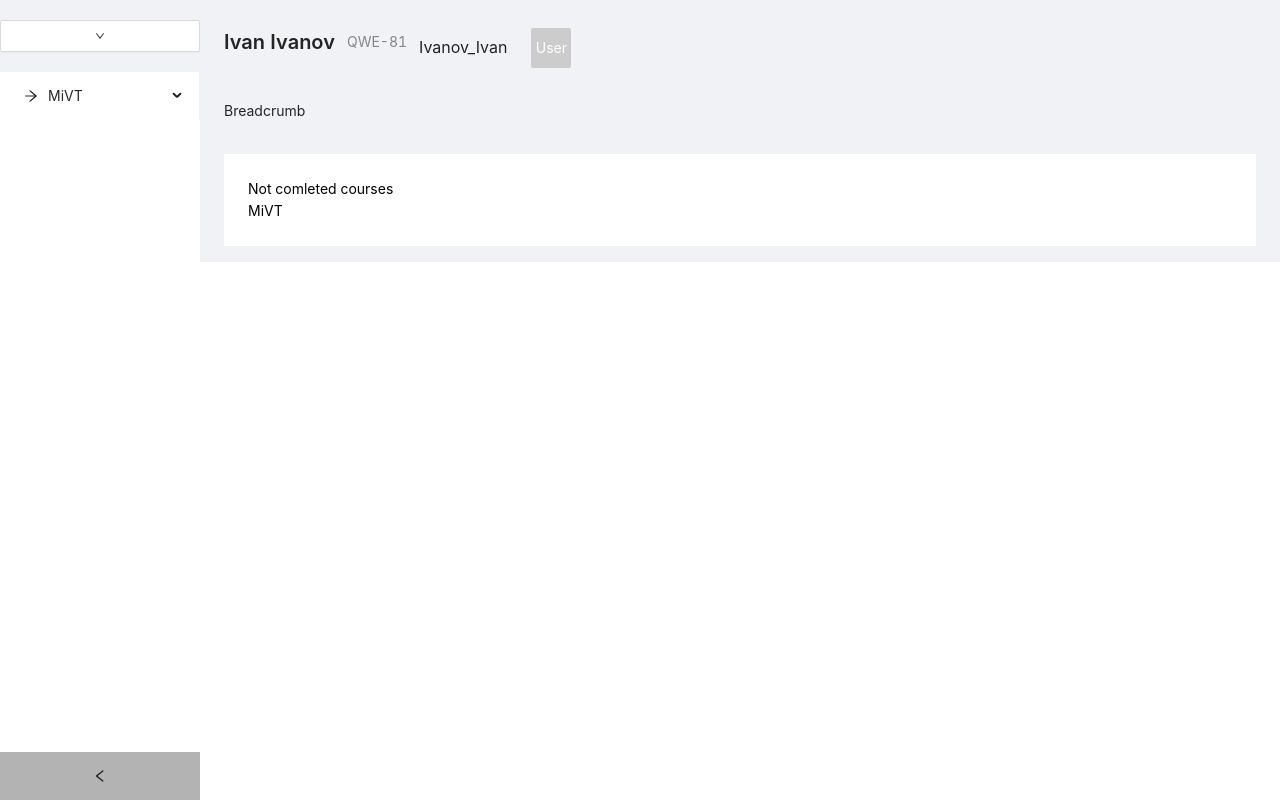
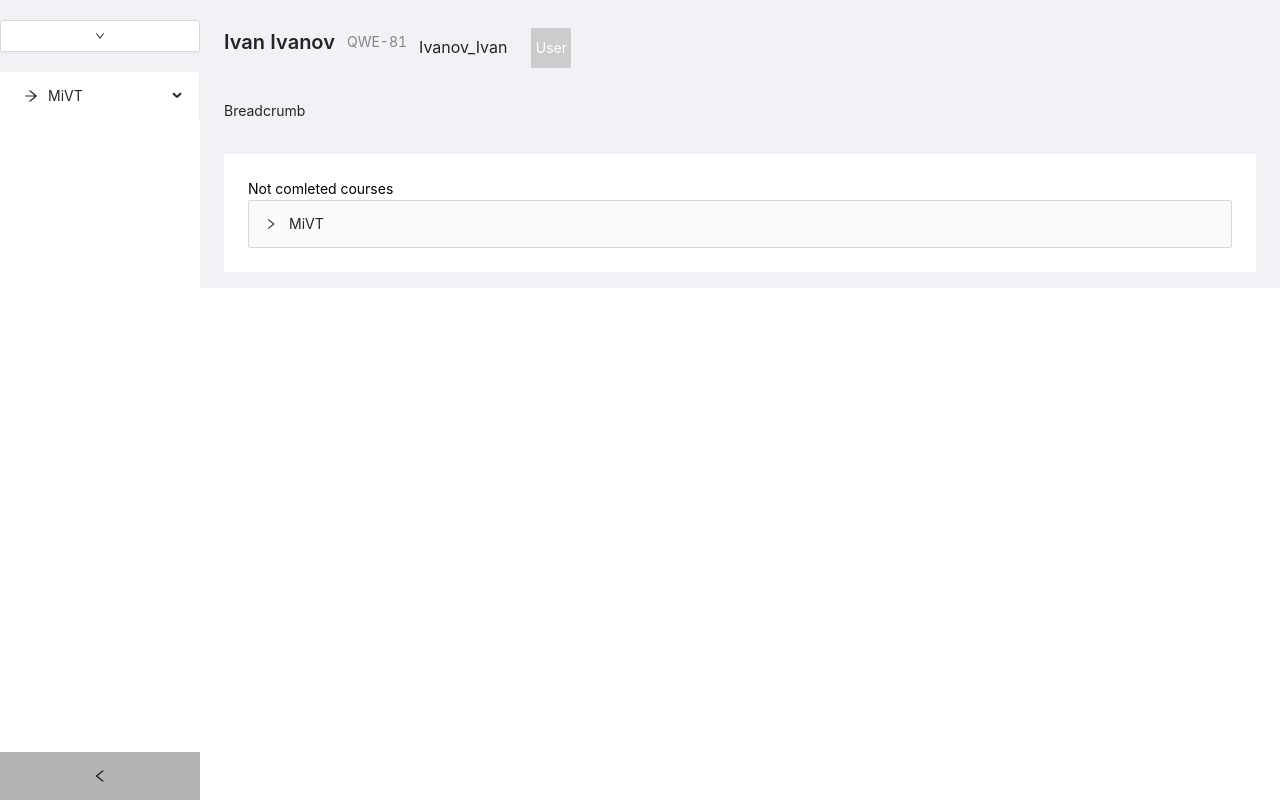
Before and after one commit to dahah-babah/thesis, a React app in the folder thesis/: page /login in a window 1280 px wide. Both pictures are taken after typing "Sample", "Sample123" into the empty fields and a click on the button "Log in". Built offline with nearby package versions, Linux system fonts and the light colour scheme; data requests are answered from the project's data file.

Commit message:
Created Collapse component

```diff
--- a/thesis/src/components/pages/StudentPages/MainPage/MainPage.tsx
+++ b/thesis/src/components/pages/StudentPages/MainPage/MainPage.tsx
@@ -2,6 +2,7 @@ import React from 'react';
 import { observable } from 'mobx';
 import { observer, inject } from 'mobx-react';
 import { Course, Student } from '../../../../types/types';
+import { Collapse } from '../../../uui/Collapse/Collapse';
 
 interface Props {
     user: Student;
@@ -20,9 +21,10 @@ export class StudentMainPage extends React.Component<Props | any> {
 
     private renderCourses = (): React.ReactNode => {
         return this.courses.map((course: Course) =>
-            <div key={course.id}>
-                {course.name}
-            </div>
+            <Collapse
+                key={course.id}
+                title={course.name}
+            />
         );
     };
 
--- a/thesis/src/components/pages/TeacherPages/MainPage/MainPage.tsx
+++ b/thesis/src/components/pages/TeacherPages/MainPage/MainPage.tsx
@@ -20,9 +20,9 @@ export class TeacherMainPage extends React.Component<Props | any> {
 
     private renderCourses = (): React.ReactNode => {
         return this.courses.map((course: Course) =>
-            <div key={course.id}>
-                {course.name}
-            </div>
+            <ul key={course.id}>
+                <li>{course.name}</li>
+            </ul>
         );
     };
 
--- /dev/null
+++ b/thesis/src/components/uui/Collapse/Collapse.tsx
@@ -0,0 +1,34 @@
+import React from 'react';
+import { Collapse as AntdCollapse } from 'antd';
+
+const { Panel } = AntdCollapse;
+
+interface Props {
+    title: string;
+    bordered?: boolean;
+    iconPosition?: 'right' | 'left';
+}
+
+export class Collapse extends React.Component<Props> {
+
+    private renderPanels = (): React.ReactNode => {
+        const { title } = this.props;
+        return (
+            <Panel key={1} header={title}>
+                {'tetxt'}
+            </Panel>
+        );
+    };
+
+    render(): React.ReactChild {
+        const { bordered, iconPosition } = this.props;
+        return (
+            <AntdCollapse
+                bordered={bordered}
+                expandIconPosition={iconPosition}
+            >
+                {this.renderPanels()}
+            </AntdCollapse>
+        );
+    };
+}
```
